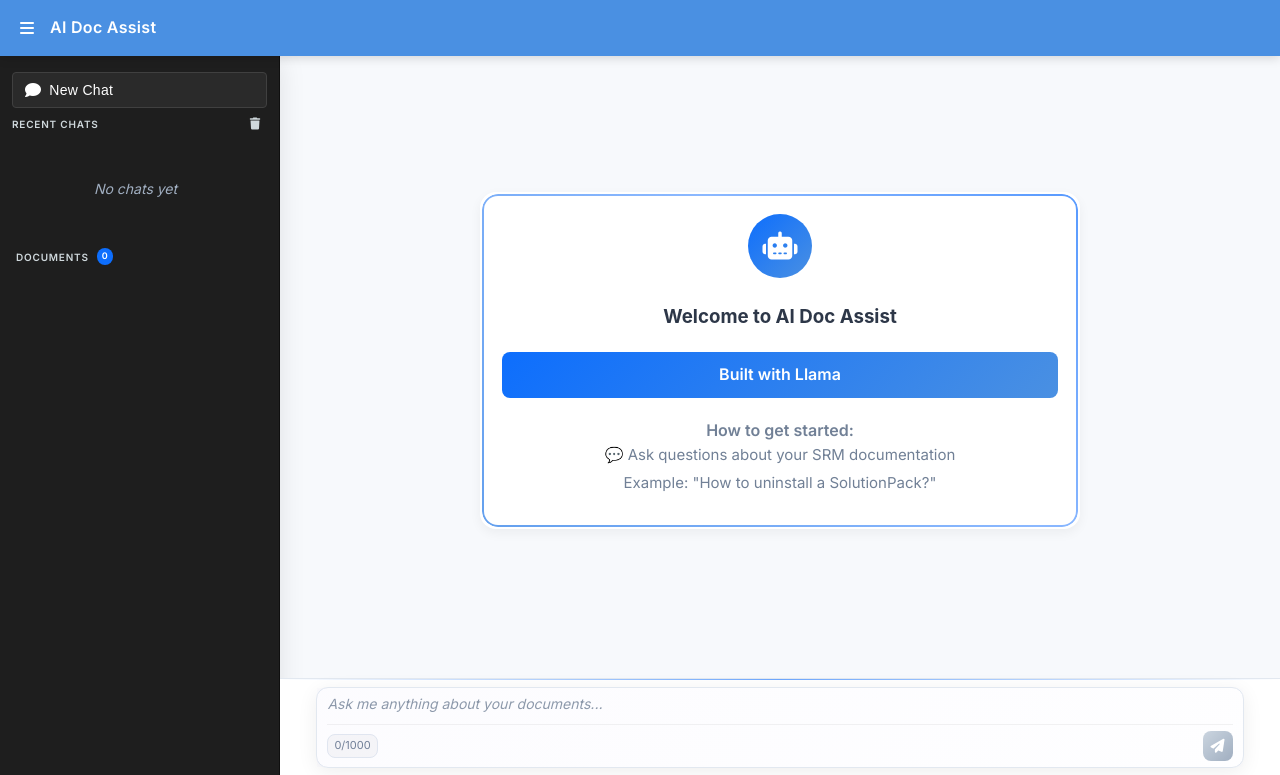
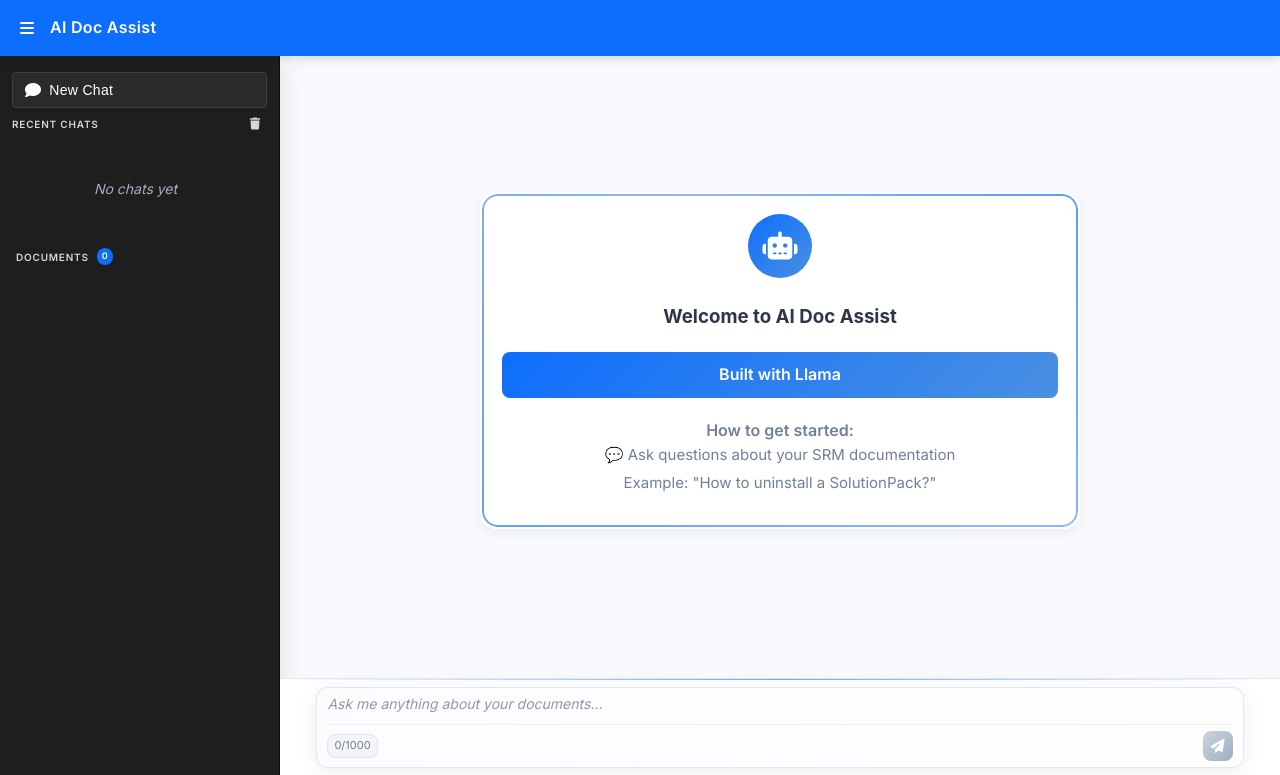
Before and after one commit to Venkatesh-108/SRM_RAG_FINAL, a FastAPI app: page / in a window 1280 px wide. Shown: the top 775 px of the page. Run offline with FastAPI, Linux system fonts and the light colour scheme; data that the repository does not hold is empty; some libraries are stand-ins or nearby versions; some web fonts are replaced.

Commit message:
Update topbar background color to use primary accent variable for consistency

```diff
--- a/templates/static/css/style.css
+++ b/templates/static/css/style.css
@@ -24,7 +24,7 @@
     --shadow-soft: 0 4px 12px rgba(0, 0, 0, 0.05);
     --shadow-medium: 0 8px 24px rgba(0, 0, 0, 0.08);
     --topbar-h: 56px;
-    --topbar-bg: #4a90e2;
+    --topbar-bg: var(--accent-primary); /* Use Dell blue for the topbar */
     --footer-h: 24px;
 }
 
```
